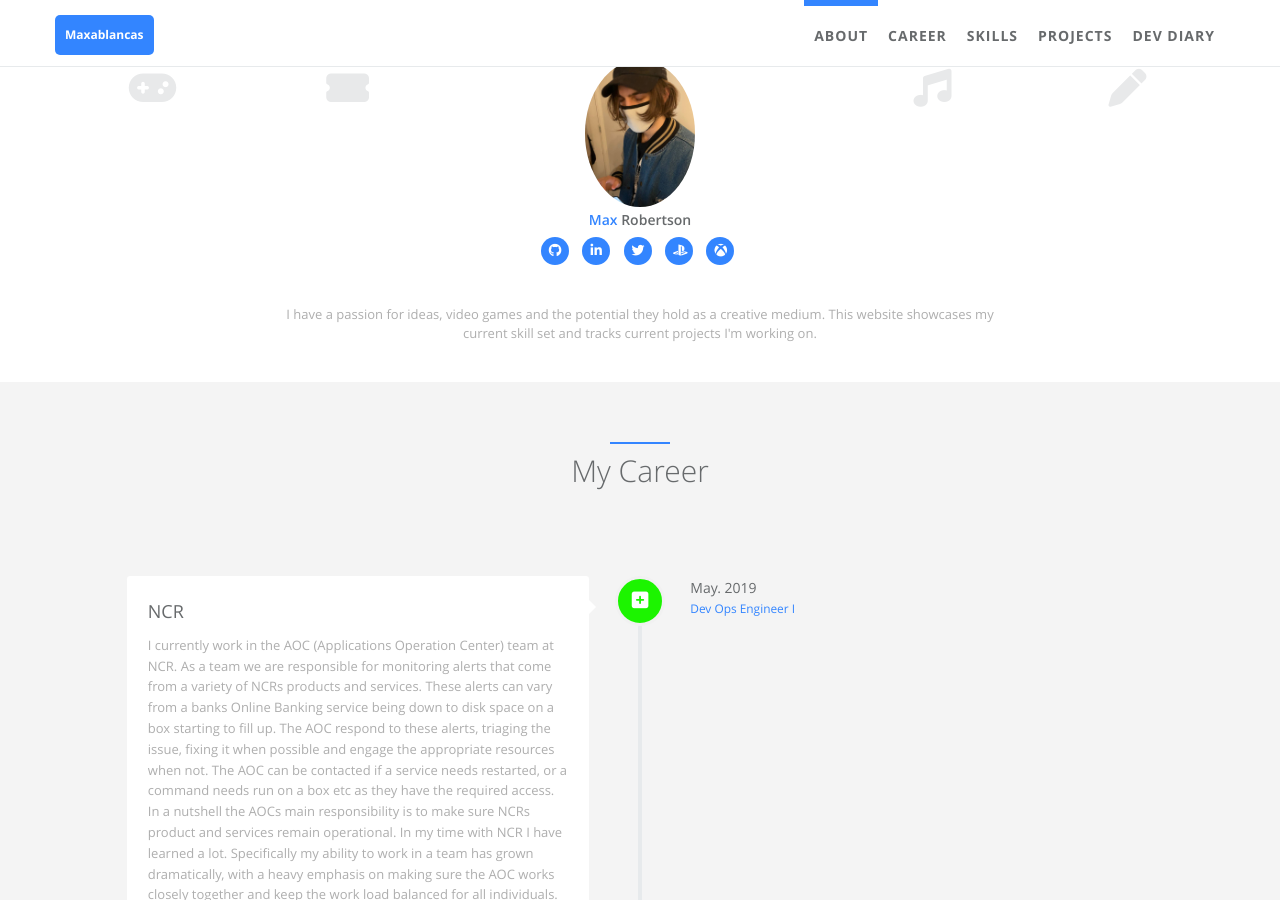
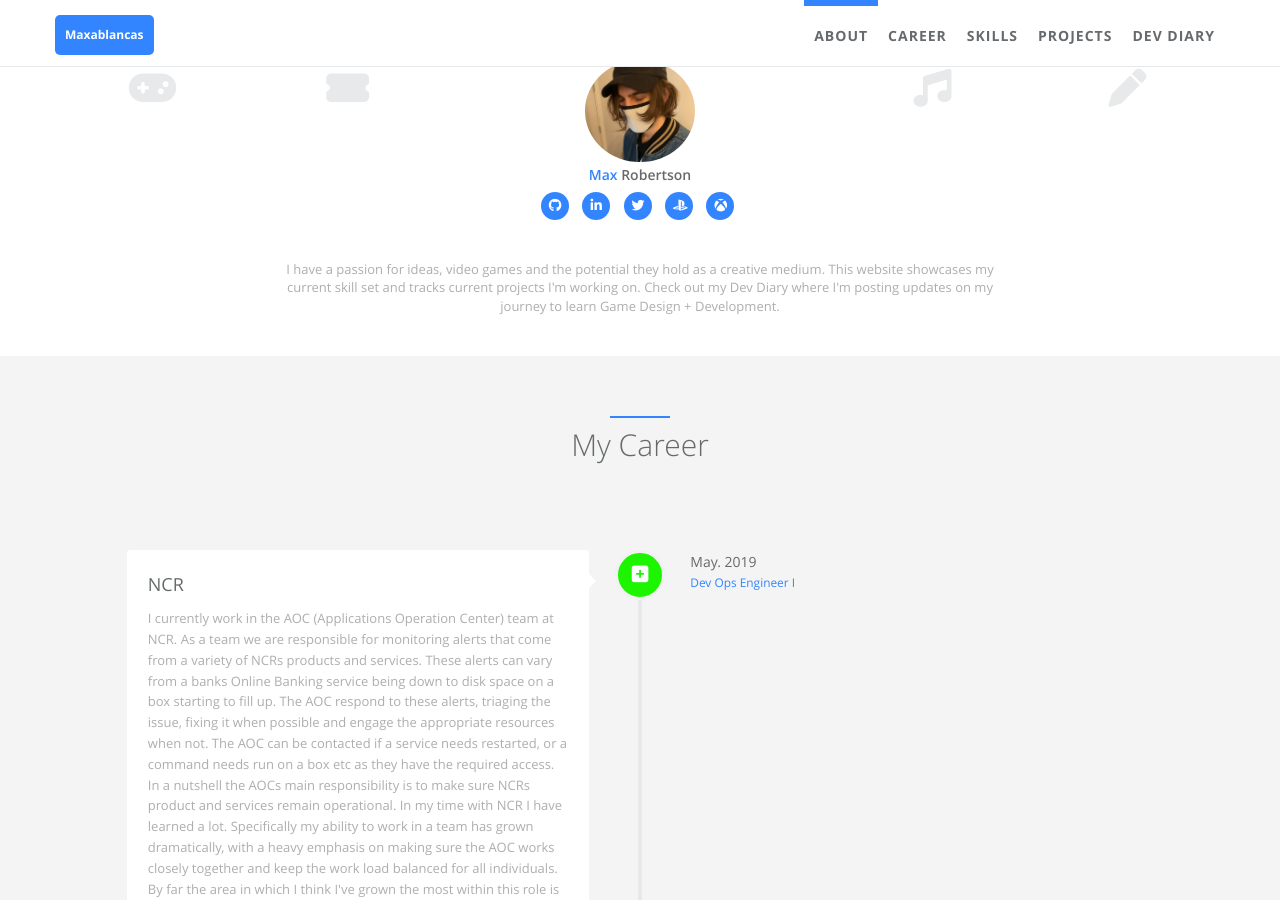
Before and after one commit to Max-Robertson/Max-Robertson.github.io, a Jekyll site: the page built from index.html, in a window 1280 px wide and 900 px high, scrolled down 555 px. Built offline with Jekyll 4.4.1, drawn with Linux system fonts in a browser that asks for light colours; nearby versions of some CDN libraries.

Commit message:
Finalized landing page, changed avatar & about me

```diff
--- a/_config.yml
+++ b/_config.yml
@@ -2,8 +2,8 @@
 
 # Website settings
 title: Maxablancas
-description: Jack's blog,use Jekyll and github pages.
-keywords: Jack,Jalpc,blog,Jekyll,github,gh-pages
+description: Max's blog.
+keywords: Max,Maxablancas,blog,Jekyll,github,gh-pages
 #baseurl:  /Maxr # if you have suburl as homepage like '/homepage', please change it to '/homepage' and your repo's name should be 'homepage'
 url: https://Max-Robertson.github.io/Maxablancas  # url should be 'http://<github_username>.github.io/homepage' as before
 # url: http://127.0.0.1:4000
@@ -14,7 +14,7 @@ author:  # change following line to your infomation.
   name: GitHub  # Be used at blog posts' author.
   first_name: Max  # Be used at index page about me section.
   last_name: Robertson  # Be used at index page about me section.
-  avatar: /static/assets/img/landing/avatar2.jpeg  # upload your avatar at directory and edit it.
+  avatar: /static/assets/img/landing/smallblob.jpeg  # upload your avatar at directory and edit it.
   github_username: Max-Robertson  # Leave blank if you don't have now
   linkedin_id: max-robertson-47bbb8139 # Leave blank if you don't have now
   facebook_username:   # Leave blank if you don't have now
@@ -27,7 +27,7 @@ author:  # change following line to your infomation.
   skill_icon2:
     - name: fa-music
     - name: fa-pen
-  desc: I have a passion for ideas, video games and the potential they hold as a creative medium. This website showcases my current skill set and tracks current projects I'm working on.   # Describe yourself.
+  desc: I have a passion for ideas, video games and the potential they hold as a creative medium. This website showcases my current skill set and tracks current projects I'm working on. Check out my Dev Diary where I'm posting updates on my journey to learn Game Design + Development.   # Describe yourself.
 
 # comment
 disqus:  # if you wanna comment feature, go to https://disqus.com/ to get your configuration; if not, comment following two lines.
--- a/_data/index/banners.yml
+++ b/_data/index/banners.yml
@@ -5,5 +5,5 @@
 - src: landing/header1.png
   title: first banner image
 
-- src: landing/header2.png
+- src: landing/jbanner5.png
   title: second banner image
--- a/_data/index/skills.yml
+++ b/_data/index/skills.yml
@@ -2,5 +2,5 @@
 
 label: Ability
 id : cs
-aspects: Call of Duty Present Day, Fallout, Fifa, Resident Evil, Mario Kart, Uncharted, Call of Duty Age 14
+aspects: Call of Duty (Present Day), Fallout, Fifa, Resident Evil, Mario Kart, Uncharted, Call of Duty (Age 14)
 percentage: 30, 95, 0, 80, 50, 100, 90
```
Also changed, not shown: _includes/carousel.html (line endings or trailing spaces), static/assets/img/landing/avatar7.jpeg (added), static/assets/img/landing/jbanner5.png (added), static/assets/img/landing/smallblob.jpeg (added).
